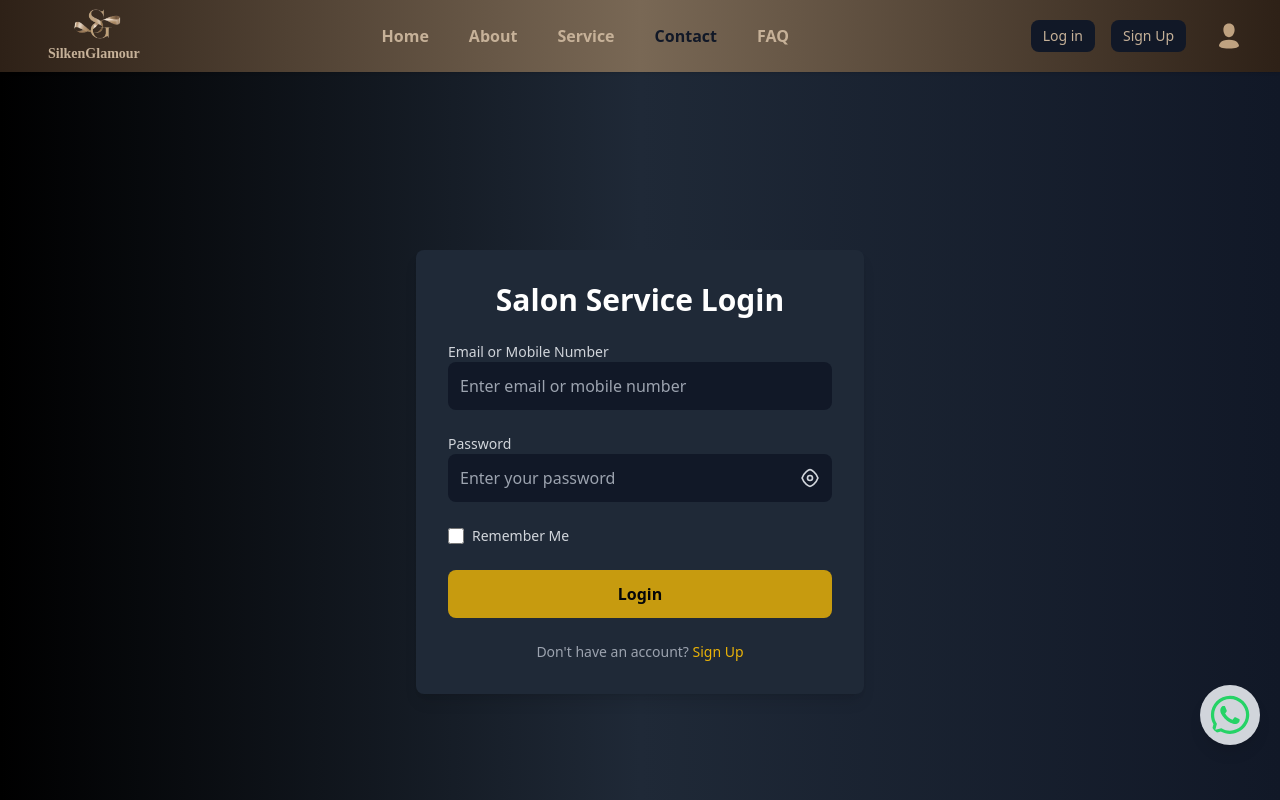
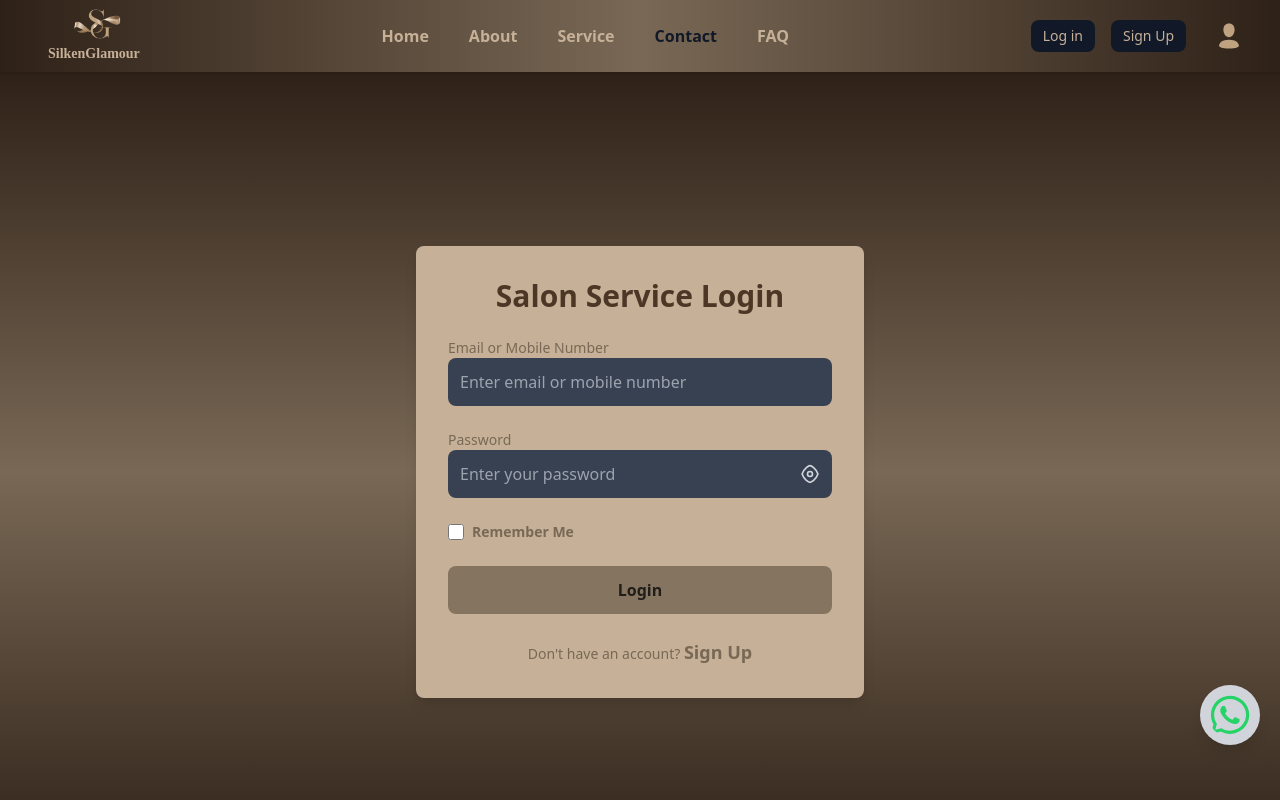
Before and after one commit to Harsh8118-ai/SilkenGlamour, a React (Vite) app in the folder Frontend/: page /contact/login in a window 1280 px wide. Shown: the top 800 px of the page. Built offline with nearby package versions, Linux system fonts and the light colour scheme.

Commit message:
Final Code

```diff
--- a/Frontend/src/components/Contact/LogIn.jsx
+++ b/Frontend/src/components/Contact/LogIn.jsx
@@ -23,15 +23,15 @@ const Login = () => {
     };
 
     return (
-        <div className="min-h-screen flex -mt-20 sm:mt-0 items-center justify-center bg-gradient-to-r from-black via-gray-800 to-gray-900 p-5">
-            <div className="bg-gray-800 shadow-lg rounded-lg p-8 w-full max-w-md">
-                <h1 className="text-3xl font-semibold text-center text-white mb-6 animate-fadeIn">
+        <div className="min-h-screen flex -mt-20 sm:mt-0 items-center justify-center bg-gradient-to-t from-[#2E2117] via-[#796855] to-[#2E2117] p-5">
+            <div className="bg-MainBGColorYellow shadow-lg rounded-lg p-8 w-full max-w-md">
+                <h1 className="text-3xl font-semibold text-center text-[#4c3726] mb-6 animate-fadeIn">
                     Salon Service Login
                 </h1>
                 <form className="space-y-6" onSubmit={handleSubmit}>
                     {/* Email or Mobile Number */}
                     <div className="relative">
-                        <label className="block text-sm font-medium text-gray-300">
+                        <label className="block text-sm font-medium text-BGColorYellow">
                             Email or Mobile Number
                         </label>
                         <input
@@ -39,7 +39,7 @@ const Login = () => {
                             name="emailOrMobile"
                             value={formData.emailOrMobile}
                             onChange={handleChange}
-                            className="w-full p-3 text-gray-300 bg-gray-900 rounded-lg focus:outline-none focus:ring focus:ring-yellow-500 transition duration-300 ease-in-out transform hover:scale-105"
+                            className="w-full p-3 text-gray-300 bg-gray-700 rounded-lg focus:outline-none focus:ring focus:ring-BGColorYellow transition duration-300 ease-in-out transform hover:scale-105"
                             placeholder="Enter email or mobile number"
                             required
                         />
@@ -47,7 +47,7 @@ const Login = () => {
 
                     {/* Password */}
                     <div className="relative">
-                        <label className="block text-sm font-medium text-gray-300">
+                        <label className="block text-sm font-medium text-BGColorYellow">
                             Password
                         </label>
                         <div className="relative">
@@ -56,7 +56,7 @@ const Login = () => {
                                 name="password"
                                 value={formData.password}
                                 onChange={handleChange}
-                                className="w-full p-3 text-gray-300 bg-gray-900 rounded-lg focus:outline-none focus:ring focus:ring-yellow-500 transition duration-300 ease-in-out transform hover:scale-105"
+                                className="w-full p-3 text-gray-300 bg-gray-700 rounded-lg focus:outline-none focus:ring focus:ring-BGColorYellow transition duration-300 ease-in-out transform hover:scale-105"
                                 placeholder="Enter your password"
                                 required
                             />
@@ -103,11 +103,11 @@ const Login = () => {
                             id="rememberMe"
                             checked={rememberMe}
                             onChange={() => setRememberMe(!rememberMe)}
-                            className="h-4 w-4 text-yellow-500 bg-gray-900 border-gray-600 rounded focus:ring-yellow-500 transition duration-300"
+                            className="h-4 w-4 text-bgcoloring-BGColorYellow bg-gray-700 border-gray-600 rounded focus:ring-BGColorYellow transition duration-300"
                         />
                         <label
                             htmlFor="rememberMe"
-                            className="ml-2 text-sm text-gray-300"
+                            className="ml-2 text-sm text-BGColorYellow sm:font-bold"
                         >
                             Remember Me
                         </label>
@@ -116,15 +116,15 @@ const Login = () => {
                     {/* Submit Button */}
                     <button
                         type="submit"
-                        className="w-full p-3 bg-yellow-500 text-black font-semibold rounded-lg hover:bg-yellow-600 transition duration-300 ease-in-out transform hover:scale-105 animate-pulse"
+                        className="w-full p-3 bg-BGColorYellow text-black font-semibold rounded-lg hover:bg-yellow-600 transition duration-300 ease-in-out transform hover:scale-105 animate-pulse"
                     >
                         Login
                     </button>
                 </form>
 
-                <p className="mt-6 text-center text-sm text-gray-400">
+                <p className="mt-6 text-center text-sm text-BGColorYellow">
                     Don't have an account?{' '}
-                    <Link to="/contact/signup" className="text-yellow-500 hover:underline">
+                    <Link to="/contact/signup" className="text-BGColorYellow hover:underline font-bold text-lg">
                         Sign Up
                     </Link>
                 </p>
--- a/Frontend/src/components/Contact/SignUp.jsx
+++ b/Frontend/src/components/Contact/SignUp.jsx
@@ -61,9 +61,9 @@ const SignUp = () => {
 
 
     return (
-        <div className="min-h-screen flex items-center justify-center bg-gradient-to-r from-black via-gray-800 to-gray-900 p-5">
-            <div className="bg-gray-800 shadow-lg rounded-lg p-8 w-full max-w-md">
-                <h1 className="text-3xl font-semibold text-center text-white mb-6 animate-fadeIn">
+        <div className="min-h-screen flex items-center justify-center bg-gradient-to-t from-[#2E2117] via-[#796855] to-[#2E2117] p-5">
+            <div className="bg-MainBGColorYellow shadow-lg rounded-lg p-8 w-full max-w-md">
+                <h1 className="text-3xl font-semibold text-center text-[#4c3726] mb-6 animate-fadeIn">
                     Signup
                 </h1>
                 <form className="space-y-6" onSubmit={handleSubmit}>
@@ -77,7 +77,7 @@ const SignUp = () => {
                             name="fullname"
                             value={formData.fullname}
                             onChange={handleChange}
-                            className="w-full p-3 text-gray-300 bg-gray-900 rounded-lg focus:outline-none focus:ring focus:ring-yellow-500 transition duration-300 ease-in-out transform hover:scale-105"
+                            className="w-full p-3 text-gray-300 bg-gray-700 rounded-lg focus:outline-none focus:ring focus:ring-yellow-500 transition duration-300 ease-in-out transform hover:scale-105"
                             placeholder="Enter your full name"
                             required // Required field
                         />
@@ -93,7 +93,7 @@ const SignUp = () => {
                             name="mobileNumber"
                             value={formData.mobileNumber}
                             onChange={handleChange}
-                            className="w-full p-3 text-gray-300 bg-gray-900 rounded-lg focus:outline-none focus:ring focus:ring-yellow-500 transition duration-300 ease-in-out transform hover:scale-105"
+                            className="w-full p-3 text-gray-300 bg-gray-700 rounded-lg focus:outline-none focus:ring focus:ring-yellow-500 transition duration-300 ease-in-out transform hover:scale-105"
                             placeholder="Enter your mobile number"
                             required // Required field
                         />
@@ -109,7 +109,7 @@ const SignUp = () => {
                             name="email"
                             value={formData.email}
                             onChange={handleChange}
-                            className="w-full p-3 text-gray-300 bg-gray-900 rounded-lg focus:outline-none focus:ring focus:ring-yellow-500 transition duration-300 ease-in-out transform hover:scale-105"
+                            className="w-full p-3 text-gray-300 bg-gray-700 rounded-lg focus:outline-none focus:ring focus:ring-yellow-500 transition duration-300 ease-in-out transform hover:scale-105"
                             placeholder="Enter your email"
                             required // Required field
                         />
@@ -129,7 +129,7 @@ const SignUp = () => {
                                         type="text"
                                         placeholder="House Number/street Name"
                                         required
-                                        className="w-full p-3 border border-gray-700 bg-gray-900 text-gray-300 rounded-md focus:outline-none focus:ring-2 focus:ring-gray-600 transition duration-300 ease-in-out transform hover:scale-105"
+                                        className="w-full p-3 border border-gray-700 bg-gray-700 text-gray-300 rounded-md focus:outline-none focus:ring-2 focus:ring-gray-600 transition duration-300 ease-in-out transform hover:scale-105"
                                     />
                                 </div>
                                 <div>
@@ -140,7 +140,7 @@ const SignUp = () => {
                                         onChange={handleChange}
                                         type="text"
                                         placeholder="Apartment/Flat Number (optional)"
-                                        className="w-full p-3 border border-gray-700 bg-gray-900 text-gray-300 rounded-md focus:outline-none focus:ring-2 focus:ring-gray-600 transition duration-300 ease-in-out transform hover:scale-105"
+                                        className="w-full p-3 border border-gray-700 bg-gray-700 text-gray-300 rounded-md focus:outline-none focus:ring-2 focus:ring-gray-600 transition duration-300 ease-in-out transform hover:scale-105"
                                     />
                                 </div>
                                 <div>
@@ -152,7 +152,7 @@ const SignUp = () => {
                                         type="text"
                                         placeholder="Town/City"
                                         required
-                                        className="w-full p-3 border border-gray-700 bg-gray-900 text-gray-300 rounded-md focus:outline-none focus:ring-2 focus:ring-gray-600 transition duration-300 ease-in-out transform hover:scale-105"
+                                        className="w-full p-3 border border-gray-700 bg-gray-700 text-gray-300 rounded-md focus:outline-none focus:ring-2 focus:ring-gray-600 transition duration-300 ease-in-out transform hover:scale-105"
                                     />
                                 </div>
                                 <div>
@@ -165,7 +165,7 @@ const SignUp = () => {
                                         placeholder="Pincode"
                                         required
                                         autoComplete="postal-code"
-                                        className="w-full p-3 border border-gray-700 bg-gray-900 text-gray-300 rounded-md focus:outline-none focus:ring-2 focus:ring-gray-600 transition duration-300 ease-in-out transform hover:scale-105"
+                                        className="w-full p-3 border border-gray-700 bg-gray-700 text-gray-300 rounded-md focus:outline-none focus:ring-2 focus:ring-gray-600 transition duration-300 ease-in-out transform hover:scale-105"
                                     />
                                 </div>
                             </div>
@@ -183,7 +183,7 @@ const SignUp = () => {
                                 name="password"
                                 value={formData.password}
                                 onChange={handleChange}
-                                className="w-full p-3 text-gray-300 bg-gray-900 rounded-lg focus:outline-none focus:ring focus:ring-yellow-500 transition duration-300 ease-in-out transform hover:scale-105"
+                                className="w-full p-3 text-gray-300 bg-gray-700 rounded-lg focus:outline-none focus:ring focus:ring-yellow-500 transition duration-300 ease-in-out transform hover:scale-105"
                                 placeholder="Enter your password"
                                 required // Required field
                                 autoComplete="new-password"
```
